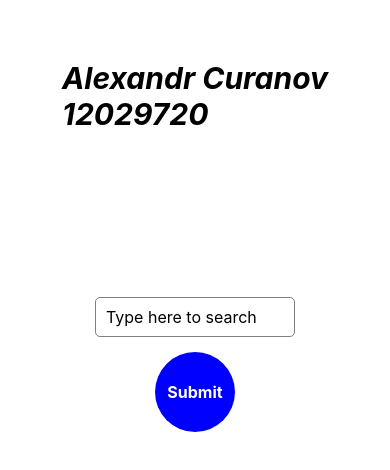
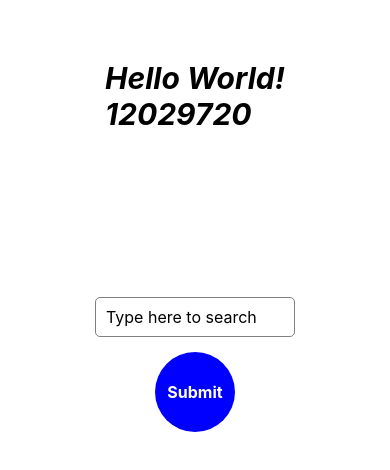
Before and after one commit to CyberRocketLab/MusicAppApi, a React Native app: screen / in a window 390 px wide. Shown: the top 470 px of the page. Built offline with nearby package versions, Linux system fonts and the light colour scheme.

Commit message:
First Try

```diff
--- a/App.js
+++ b/App.js
@@ -66,7 +66,7 @@ export default function App() {
   return (
     <View style={styles.author}>
       <Text style={styles.boldText}>
-        <Text>Alexandr Curanov{'\n'}</Text>
+        <Text>Hello World!{'\n'}</Text>
         <Text>12029720</Text>
       </Text>
 
```
